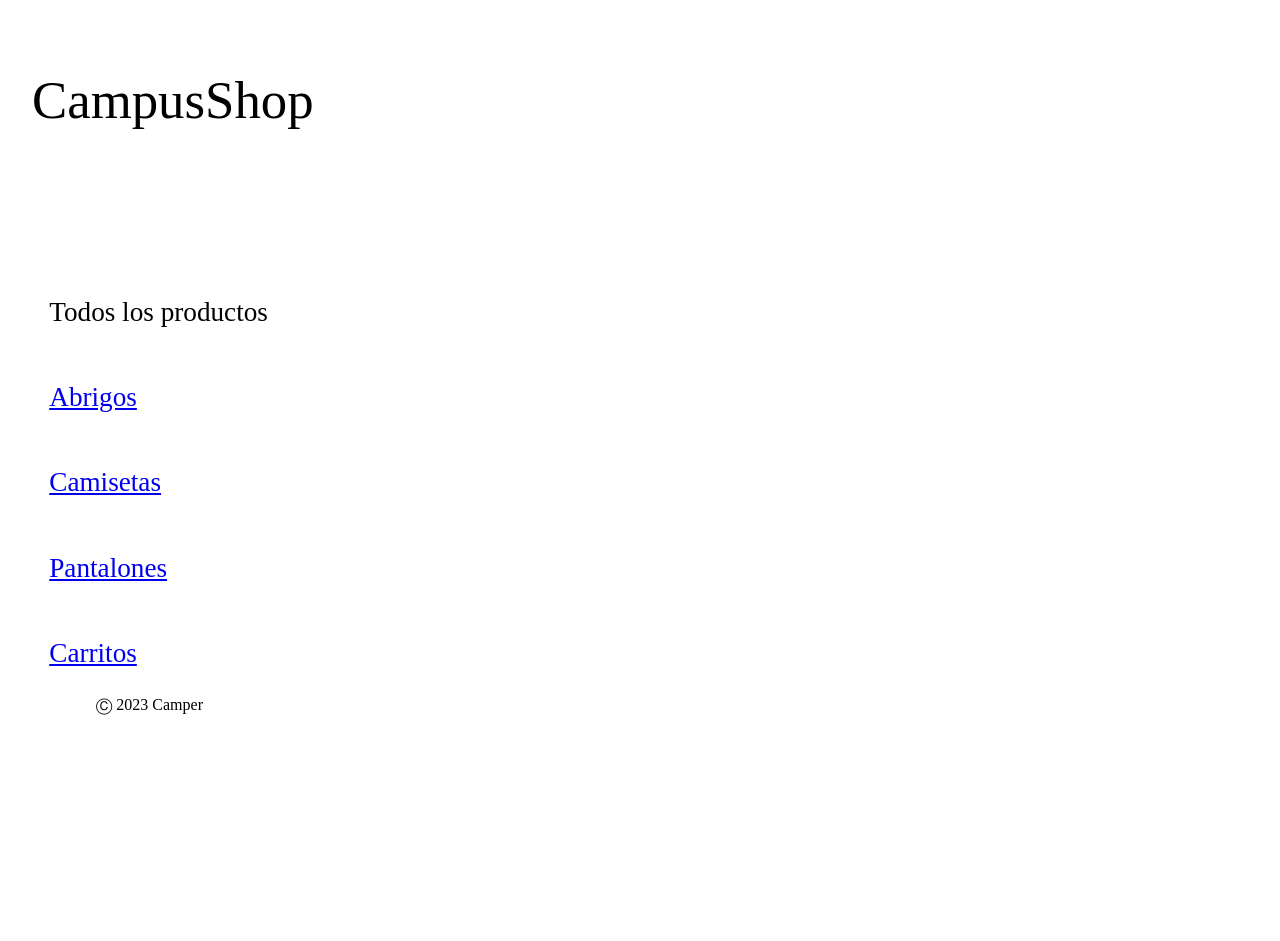
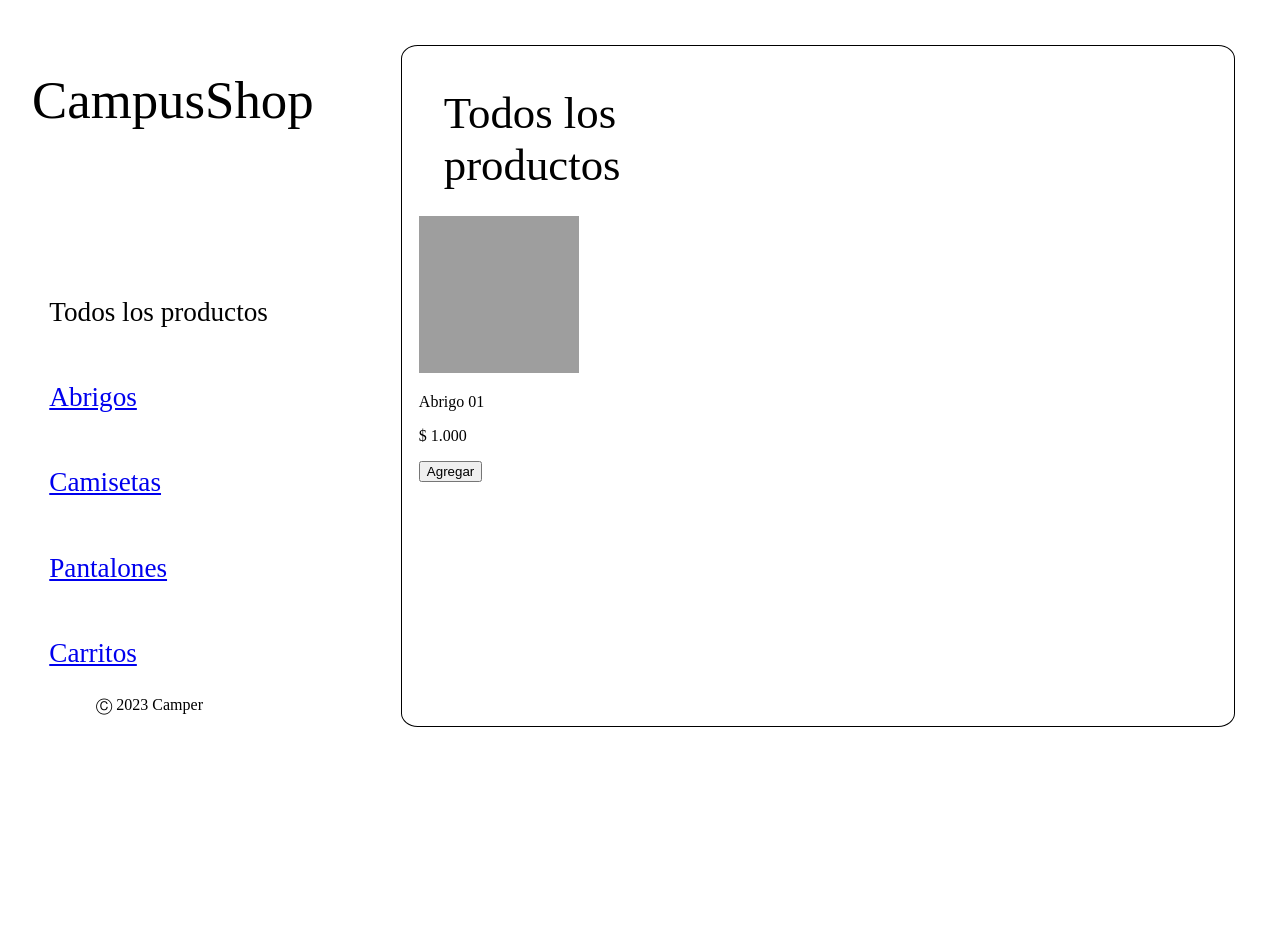
Before and after one commit to Santiago3336/Filtro_HTML_SierraJoel, a plain HTML site: page index.html in a window 1280 px wide. Before the commit the page ends 800 px from the top, so only its background shows below. Drawn offline with Linux system fonts and the light colour scheme; grey boxes are pictures that could not be loaded.

Commit message:
actualizacion 08:22

```diff
--- a/abrigos.css
+++ b/abrigos.css
@@ -40,3 +40,13 @@ body{
     top: 85%;
     left: 7.5%;
 }
+
+.mainSquare {
+    width: 65vw;
+    height: 85vh;
+    margin: 3.5%;
+    border: solid 1px black;
+    border-radius: 2%;
+    position: relative;
+    float: right;
+}
--- a/camisetas.css
+++ b/camisetas.css
@@ -40,3 +40,13 @@ body{
     top: 85%;
     left: 7.5%;
 }
+
+.mainSquare {
+    width: 65vw;
+    height: 85vh;
+    margin: 3.5%;
+    border: solid 1px black;
+    border-radius: 2%;
+    position: relative;
+    float: right;
+}
--- a/carritos.css
+++ b/carritos.css
@@ -40,3 +40,13 @@ body{
     top: 85%;
     left: 7.5%;
 }
+
+.mainSquare {
+    width: 65vw;
+    height: 85vh;
+    margin: 3.5%;
+    border: solid 1px black;
+    border-radius: 2%;
+    position: relative;
+    float: right;
+}
--- a/index.html
+++ b/index.html
@@ -17,6 +17,37 @@
                 <a href="carritos.html"><p id="carrito">Carritos</p></a>
             </div>
         </div>
+        <div class="mainSquare">
+            <p id="mainTitle">Todos los productos</p>
+            <div class="itemsInto">
+                <div class="items">
+                    <img id="abrigo1" src="https://http2.mlstatic.com/D_NQ_NP_2X_787280-MCO51843885132_102022-F.webp" alt="">
+                    <div class="description">
+                        <p>Abrigo 01</p>
+                        <p>$ 1.000</p>
+                        <button>Agregar</button>
+                    </div>
+                </div>
+                <div class="items">
+
+                </div>
+                <div class="items">
+
+                </div>
+                <div class="items">
+
+                </div>
+            </div>
+            <div class="itemsInto">
+
+            </div>
+            <div class="itemsInto">
+
+            </div>
+            <div class="itemsInto">
+
+            </div>
+        </div>
         <p id="credits">Ⓒ 2023 Camper</p>
     </body>
 </html>
--- a/pantalones.css
+++ b/pantalones.css
@@ -40,3 +40,13 @@ body{
     top: 85%;
     left: 7.5%;
 }
+
+.mainSquare {
+    width: 65vw;
+    height: 85vh;
+    margin: 3.5%;
+    border: solid 1px black;
+    border-radius: 2%;
+    position: relative;
+    float: right;
+}
--- a/styles.css
+++ b/styles.css
@@ -40,3 +40,42 @@ body{
     top: 85%;
     left: 7.5%;
 }
+
+.mainSquare {
+    width: 65vw;
+    height: 85vh;
+    margin: 3.5%;
+    border: solid 1px black;
+    border-radius: 2%;
+    position: relative;
+    float: right;
+}
+
+#mainTitle{
+    margin: 5% 2% 1% 5%;
+    font-size: 280%;
+    width: 30%;
+}
+
+.itemsInto{
+    width: 62.4vw;
+    height: 28vh;
+    margin: 3% 2% 0% 2%;
+    display: flex;
+    flex-direction: row;
+}
+
+.items{
+    width: 20%;
+    height: 100%;
+    margin: 0 5% 0 0 ;
+}
+
+#abrigo1{
+    width: 100%;
+    height: 70%;
+}
+
+.description{
+
+}
```
